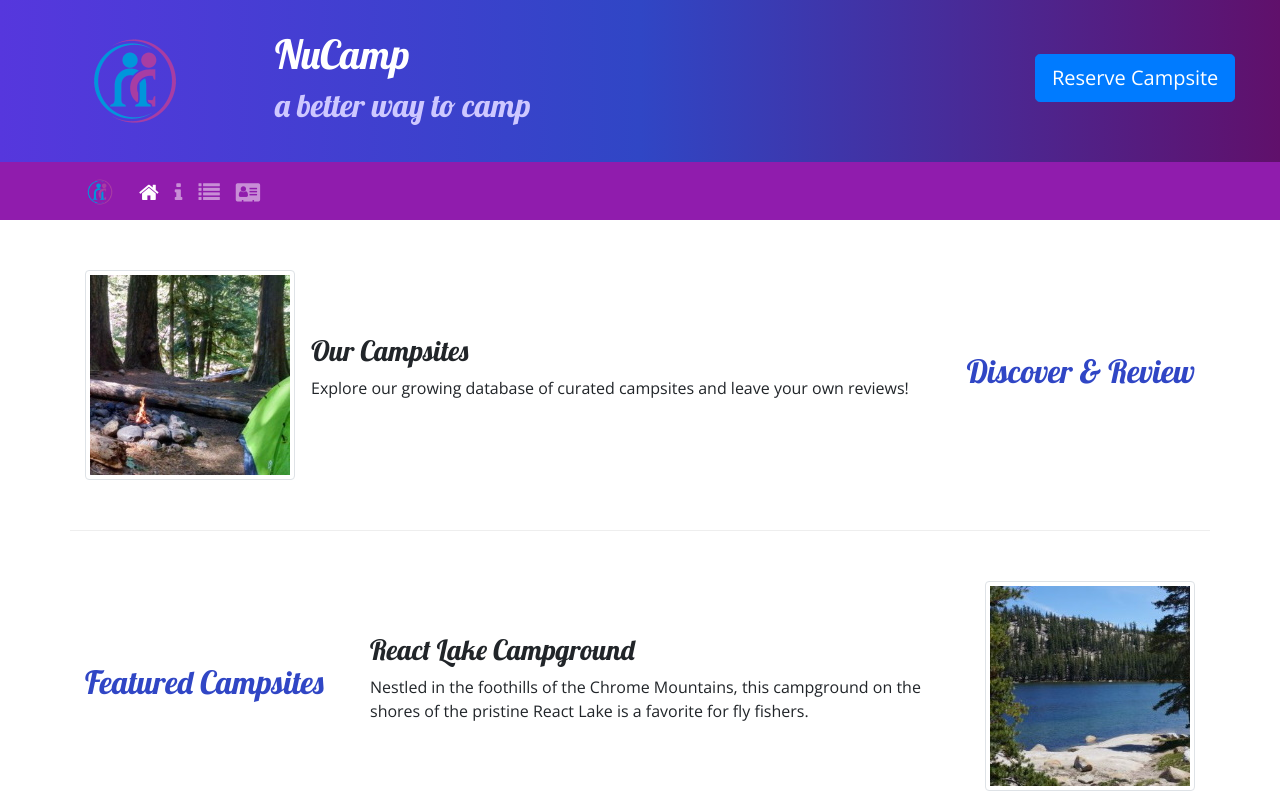
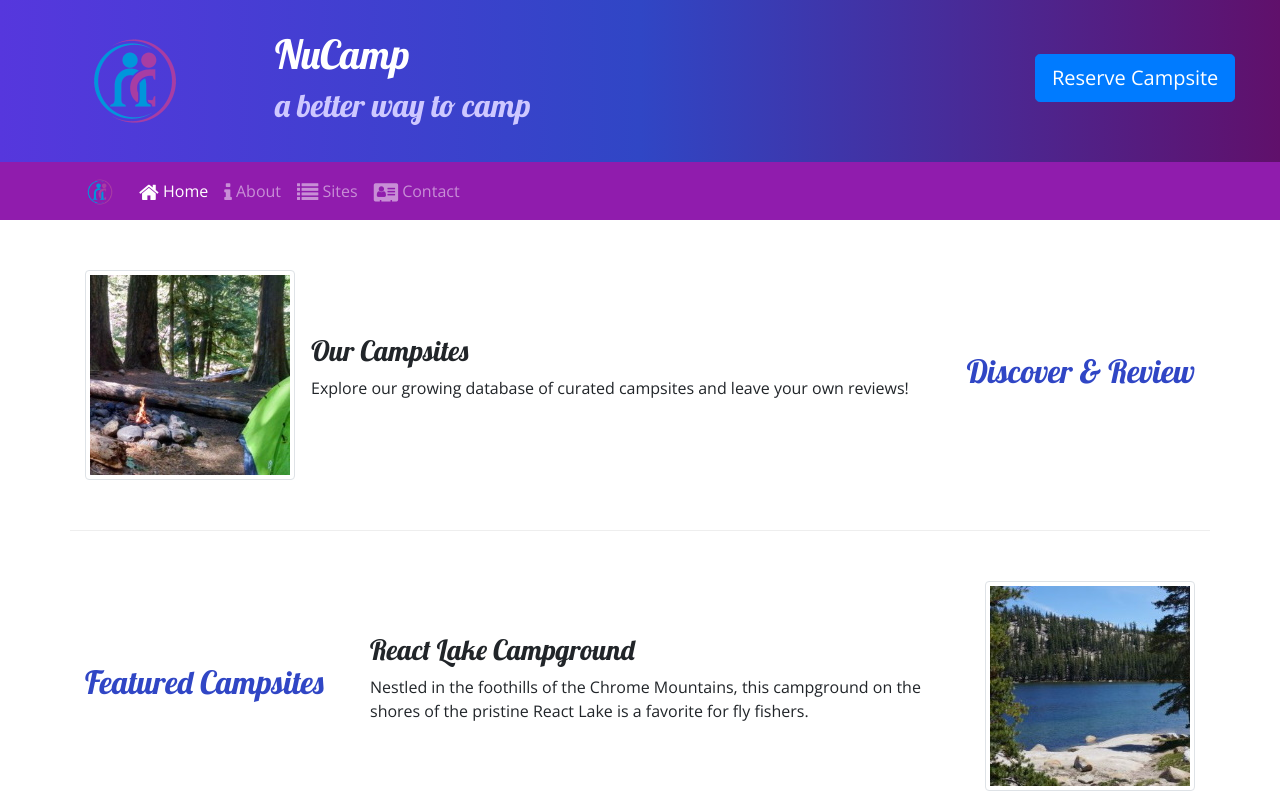
Before and after one commit to storkyyy/bootstrapProject, a website: page index.html in a window 1280 px wide. Shown: the top 800 px of the page. Drawn offline with nearby package versions, Linux system fonts and the light colour scheme.

Commit message:
Removed sr-only on nav-links to show words again

```diff
--- a/index.html
+++ b/index.html
@@ -69,25 +69,25 @@
             <li class="nav-item active">
               <a class="nav-link" href="#">
                 <i class="fa fa-home fa-lg"></i>
-                <span class="sr-only">Home</span>
+                Home
               </a>
             </li>
             <li class="nav-item">
               <a class="nav-link" href="aboutus.html">
                 <i class="fa fa-info fa-lg"></i>
-                <span class="sr-only">About</span>
+                About
               </a>
             </li>
             <li class="nav-item">
               <a class="nav-link" href="#">
                 <i class="fa fa-list fa-lg"></i>
-                <span class="sr-only">Sites</span>
+                Sites
               </a>
             </li>
             <li class="nav-item">
               <a class="nav-link" href="contactus.html">
                 <i class="fa fa-address-card fa-lg"></i>
-                <span class="sr-only">Contact</span>
+                Contact
               </a>
             </li>
           </ul>
```
